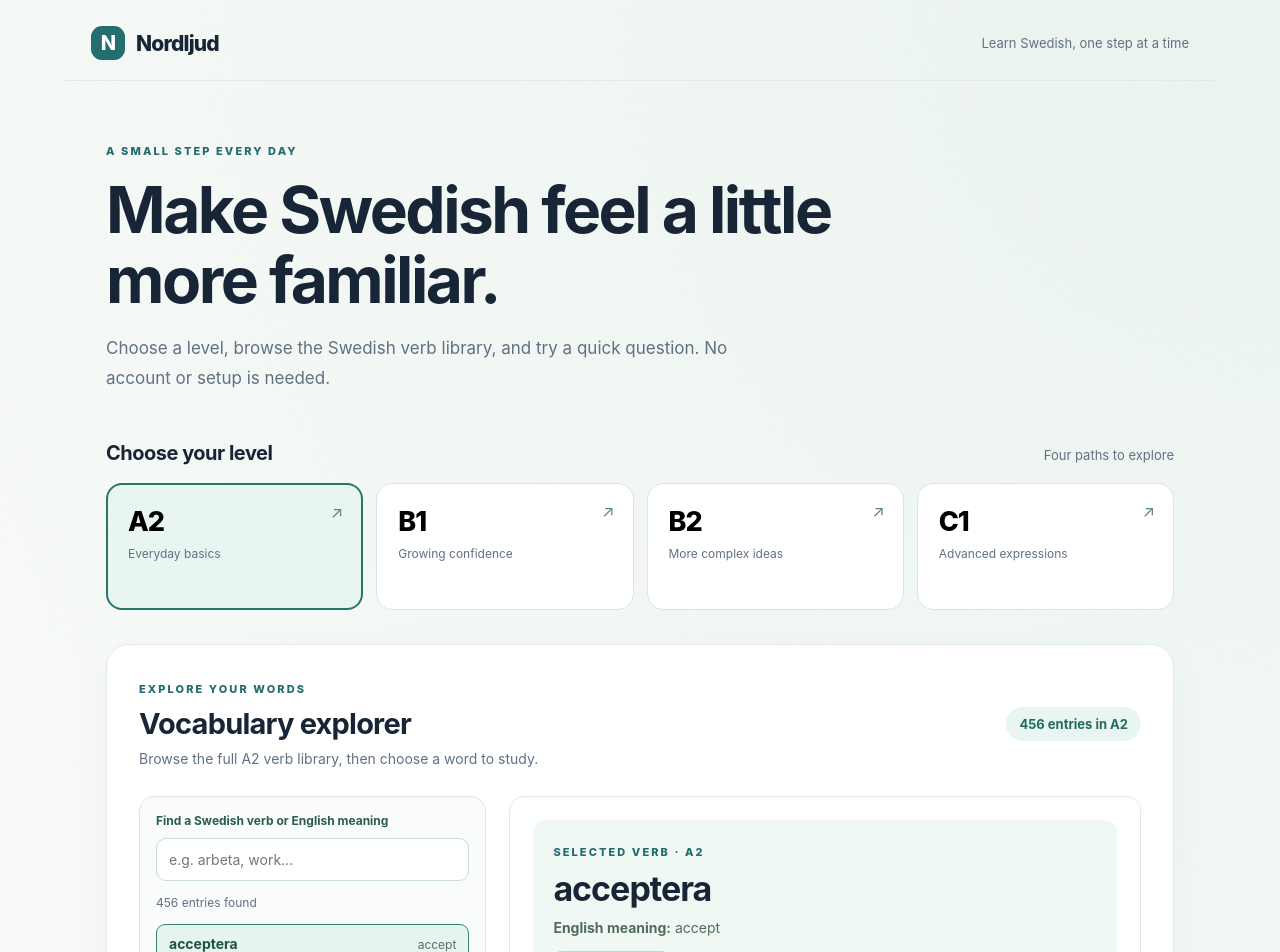
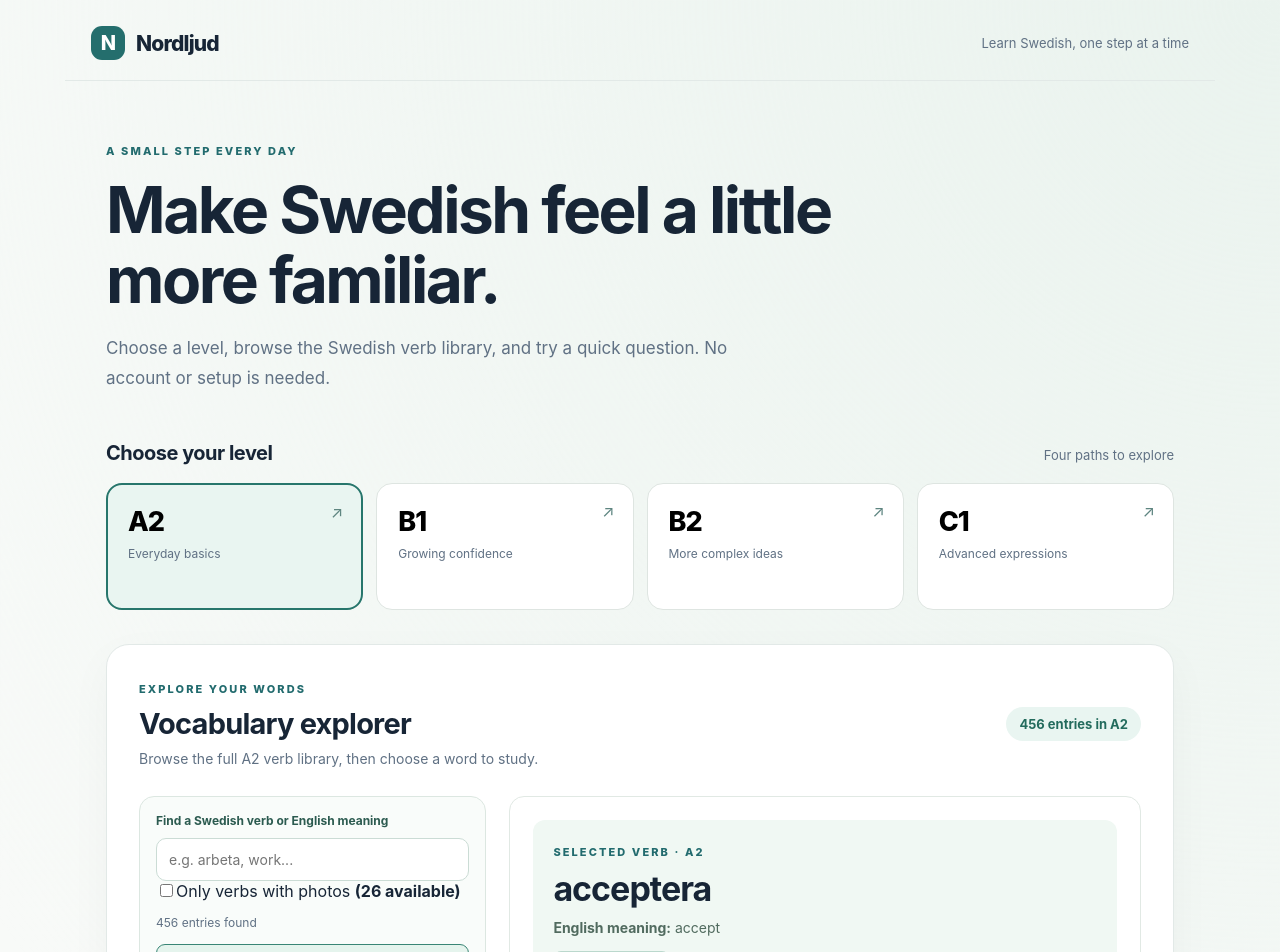
Before and after one commit to alikhalessi/nordljud-swcon2627-r2, a Next.js app: page / in a window 1280 px wide. Shown: the top 952 px of the page. Built offline with nearby package versions, Linux system fonts and the light colour scheme.

Commit message:
vibe V-004-F03: add searchable photos-only filter to quickly review 26 curated verbs

```diff
--- a/app/vocabulary-explorer.tsx
+++ b/app/vocabulary-explorer.tsx
@@ -34,6 +34,7 @@ export default function VocabularyExplorer({ level }: { level: Level }) {
   const [entries, setEntries] = useState<VocabularyEntry[]>([]);
   const [selectedId, setSelectedId] = useState<string | null>(null);
   const [query, setQuery] = useState("");
+  const [photosOnly, setPhotosOnly] = useState(false);
   const [page, setPage] = useState(0);
   const [loading, setLoading] = useState(true);
   const [error, setError] = useState("");
@@ -194,14 +195,18 @@ export default function VocabularyExplorer({ level }: { level: Level }) {
     return () => controller.abort();
   }, [level]);
 
+  const photoCount = useMemo(() =>
+    entries.filter(({ verb, meaning }) => hasVerbPhoto(verb, meaning)).length,
+    [entries]
+  );
   const matching = useMemo(() => {
     const term = query.trim().toLocaleLowerCase("sv");
-    if (!term) return entries;
     return entries.filter(({ verb, meaning }) =>
-      verb.toLocaleLowerCase("sv").includes(term) ||
-      meaning.toLocaleLowerCase("en").includes(term)
+      (!photosOnly || hasVerbPhoto(verb, meaning)) &&
+      (!term || verb.toLocaleLowerCase("sv").includes(term) ||
+        meaning.toLocaleLowerCase("en").includes(term))
     );
-  }, [entries, query]);
+  }, [entries, query, photosOnly]);
 
   const pageCount = Math.max(1, Math.ceil(matching.length / PAGE_SIZE));
   const pageEntries = matching.slice(page * PAGE_SIZE, (page + 1) * PAGE_SIZE);
@@ -244,6 +249,17 @@ export default function VocabularyExplorer({ level }: { level: Level }) {
               }}
             />
             {selectionNotice && <p className="vocabulary-notice" role="status">{selectionNotice}</p>}
+            <label className="vocabulary-photo-filter">
+              <input
+                type="checkbox"
+                checked={photosOnly}
+                onChange={(event) => {
+                  setPhotosOnly(event.target.checked);
+                  setPage(0);
+                }}
+              />
+              <span>Only verbs with photos <strong>({photoCount} available)</strong></span>
+            </label>
             <p className="vocabulary-results" role="status">
               {matching.length} {matching.length === 1 ? "entry" : "entries"} found
               {matching.length !== entries.length ? ` from ${entries.length}` : ""}
```
